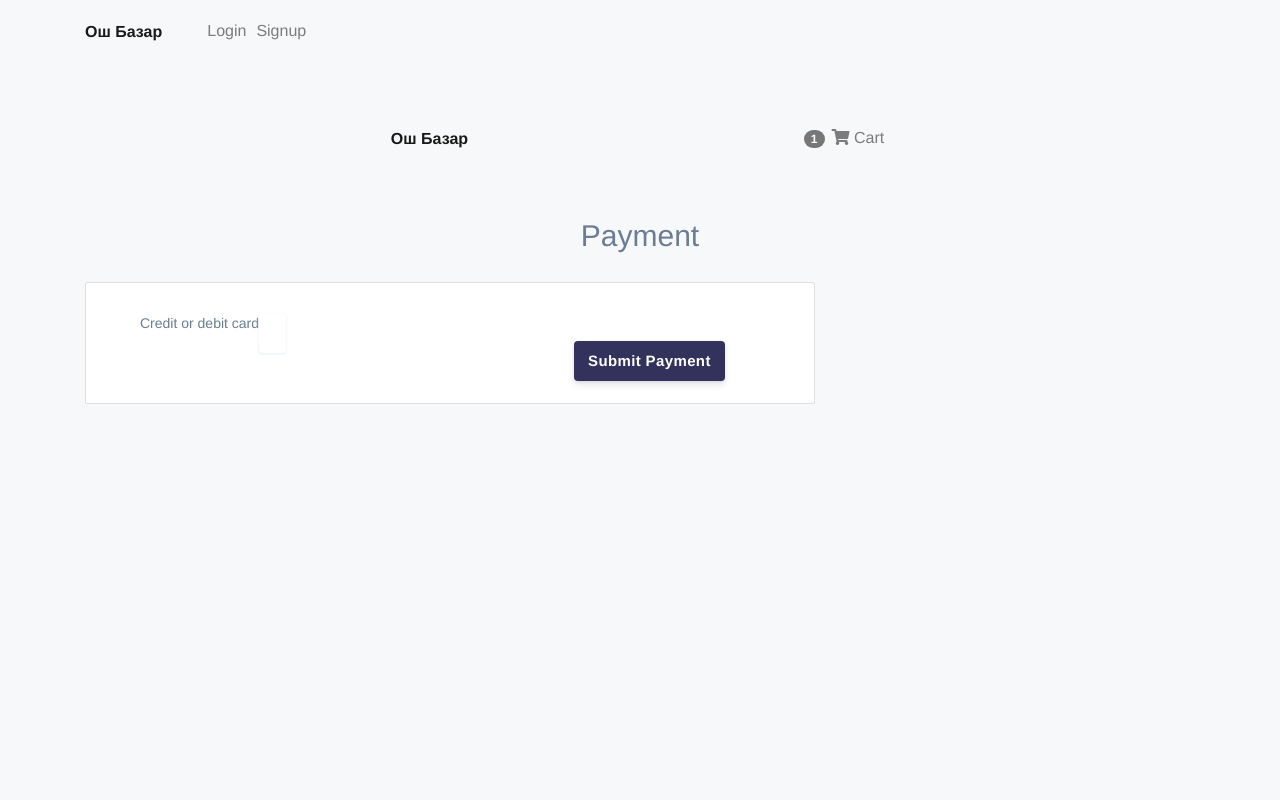
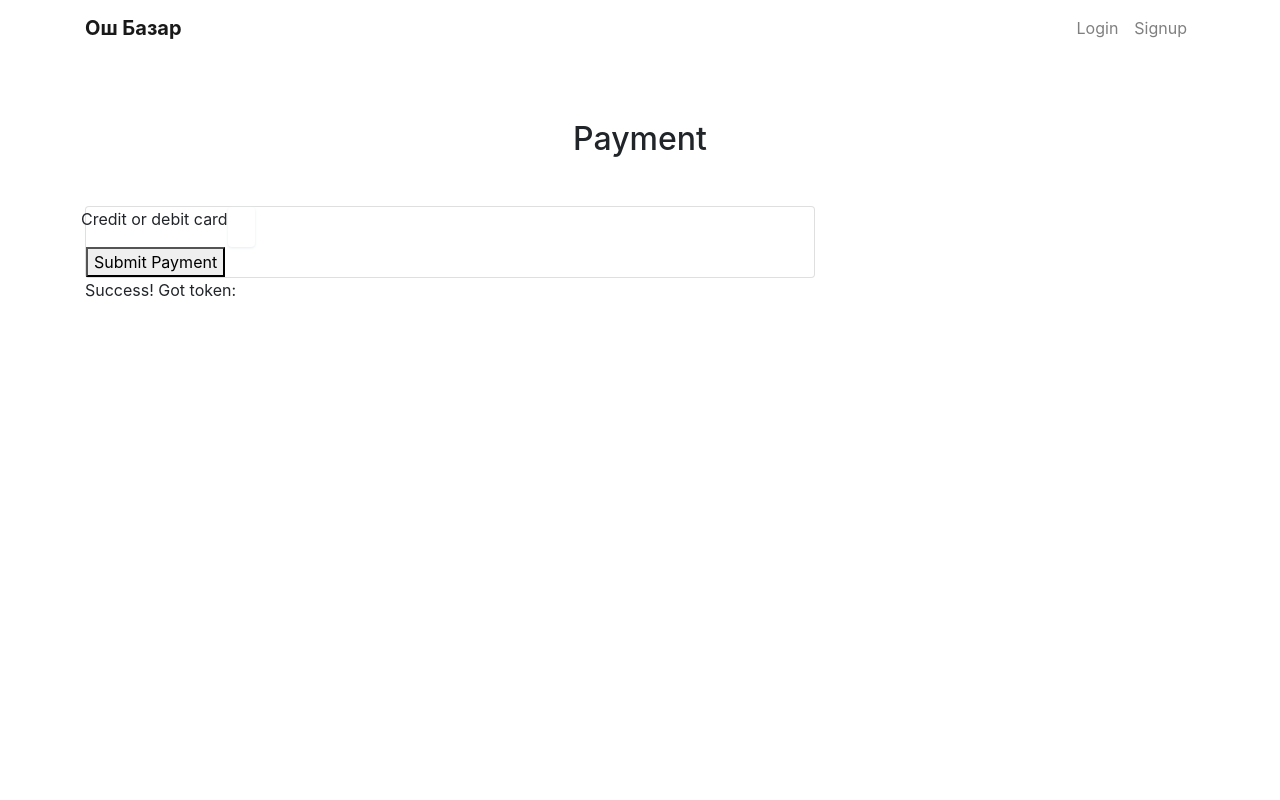
Before and after one commit to jetigenov/shop, a Django app: page /payment/1/ in a window 1280 px wide. Run offline with Django 3.2, Linux system fonts and the light colour scheme; some libraries are stand-ins or nearby versions.

Commit message:
payment in progress

```diff
--- a/templates/payment.html
+++ b/templates/payment.html
@@ -1,77 +1,20 @@
 {% extends "base.html" %}
-{% block content %}
-{% load crispy_forms_tags %}
 {% load static %}
+{% block extra_head %}
+<style>
 
-<body class="grey lighten-3">
-
-  <!-- Navbar -->
-  <nav class="navbar fixed-top navbar-expand-lg navbar-light white scrolling-navbar">
-    <div class="container">
-
-      <!-- Brand -->
-
-
-      <!-- Collapse -->
-      <button class="navbar-toggler" type="button" data-toggle="collapse" data-target="#navbarSupportedContent" aria-controls="navbarSupportedContent"
-        aria-expanded="false" aria-label="Toggle navigation">
-        <span class="navbar-toggler-icon"></span>
-      </button>
-
-
-            <a class="navbar-brand waves-effect" href="/">
-        <strong class="blue-text">Ош Базар</strong>
-      </a>
-        <!-- Right -->
-        <ul class="navbar-nav nav-flex-icons">
-          <li class="nav-item">
-            <a class="nav-link waves-effect">
-              <span class="badge red z-depth-1 mr-1"> 1 </span>
-              <i class="fas fa-shopping-cart"></i>
-              <span class="clearfix d-none d-sm-inline-block"> Cart </span>
-            </a>
-          </li>
-        </ul>
-      </div>
-
-    </div>
-  </nav>
-  <!-- Navbar -->
-
-  <!--Main layout-->
-  <main>
-    <div class="container wow fadeIn">
-
-      <!-- Heading -->
-      <h2 class="my-5 h2 text-center">Payment</h2>
-
-      <!--Grid row-->
-      <div class="row">
-
-        <!--Grid column-->
-        <div class="col-md-8 mb-4">
-
-          <!--Card-->
-          <div class="card">
-              <html><head>
-<link href="https://maxcdn.bootstrapcdn.com/bootstrap/3.3.7/css/bootstrap.min.css" type="text/css" rel="stylesheet">
-<style media="screen">
-body, html {
-  height: 100%;
-  background-color: #f7f8f9;
-  color: #6b7c93;
-}
-
-*, label {
+#stripeBtnLabel {
   font-family: "Helvetica Neue", Helvetica, sans-serif;
   font-size: 16px;
   font-variant: normal;
   padding: 0;
   margin: 0;
   -webkit-font-smoothing: antialiased;
+  font-weight: 500;
+  display: block;
 }
 
-button {
+#stripeBtn {
   border: none;
   border-radius: 4px;
   outline: none;
@@ -82,7 +25,6 @@ button {
   display: inline-block;
   height: 40px;
   line-height: 40px;
-  padding: 0 14px;
   box-shadow: 0 4px 6px rgba(50, 50, 93, .11), 0 1px 3px rgba(0, 0, 0, .08);
   border-radius: 4px;
   font-size: 15px;
@@ -92,8 +34,7 @@ button {
   -webkit-transition: all 150ms ease;
   transition: all 150ms ease;
   float: left;
-  margin-left: 12px;
-  margin-top: 28px;
+  width: 100%
 }
 
 button:hover {
@@ -102,16 +43,8 @@ button:hover {
   background-color: #43458b;
 }
 
-form {
-  padding: 30px;
-  height: 120px;
-}
-
-label {
-  font-weight: 500;
-  font-size: 14px;
-  display: block;
-  margin-bottom: 8px;
+.stripe-form {
+  padding: 5px 30px;
 }
 
 #card-errors {
@@ -120,44 +53,11 @@ label {
   color: #fa755a;
 }
 
-.form-row {
-  width: 70%;
+.stripe-form-row {
+  width: 100%;
   float: left;
-}
-
-.token {
-  color: #32325d;
-  font-family: 'Source Code Pro', monospace;
-  font-weight: 500;
-}
-
-.wrapper {
-  width: 670px;
-  margin: 0 auto;
-  height: 100%;
-}
-
-#stripe-token-handler {
-  position: absolute;
-  top: 0;
-  left: 25%;
-  right: 25%;
-  padding: 20px 30px;
-  border-radius: 0 0 4px 4px;
-  box-sizing: border-box;
-  box-shadow: 0 50px 100px rgba(50, 50, 93, 0.1),
-    0 15px 35px rgba(50, 50, 93, 0.15),
-    0 5px 15px rgba(0, 0, 0, 0.1);
-  -webkit-transition: all 500ms ease-in-out;
-  transition: all 500ms ease-in-out;
-  transform: translateY(0);
-  opacity: 1;
-  background-color: white;
-}
-
-#stripe-token-handler.is-hidden {
-  opacity: 0;
-  transform: translateY(-80px);
+  margin-top: 5px;
+  margin-bottom: 5px;
 }
 
 /**
@@ -191,11 +91,32 @@ label {
 .StripeElement--webkit-autofill {
   background-color: #fefde5 !important;
 }
+
+.current-card-form {
+  display: none;
+}
+
 </style>
-</head>
+{% endblock extra_head %}
+{% block content %}
 
-<body>
-  <div class="wrapper">
+
+  <main>
+    <div class="container wow fadeIn">
+
+      <!-- Heading -->
+      <h2 class="my-5 h2 text-center">Payment</h2>
+
+      <!--Grid row-->
+      <div class="row">
+
+        <!--Grid column-->
+        <div class="col-md-8 mb-4">
+
+          <!--Card-->
+          <div class="card">
+
+
             <script src="https://js.stripe.com/v3/"></script>
 
              <form action="/charge" method="post" id="payment-form">
```
Lines whose indentation alone changed are shown as unchanged.
